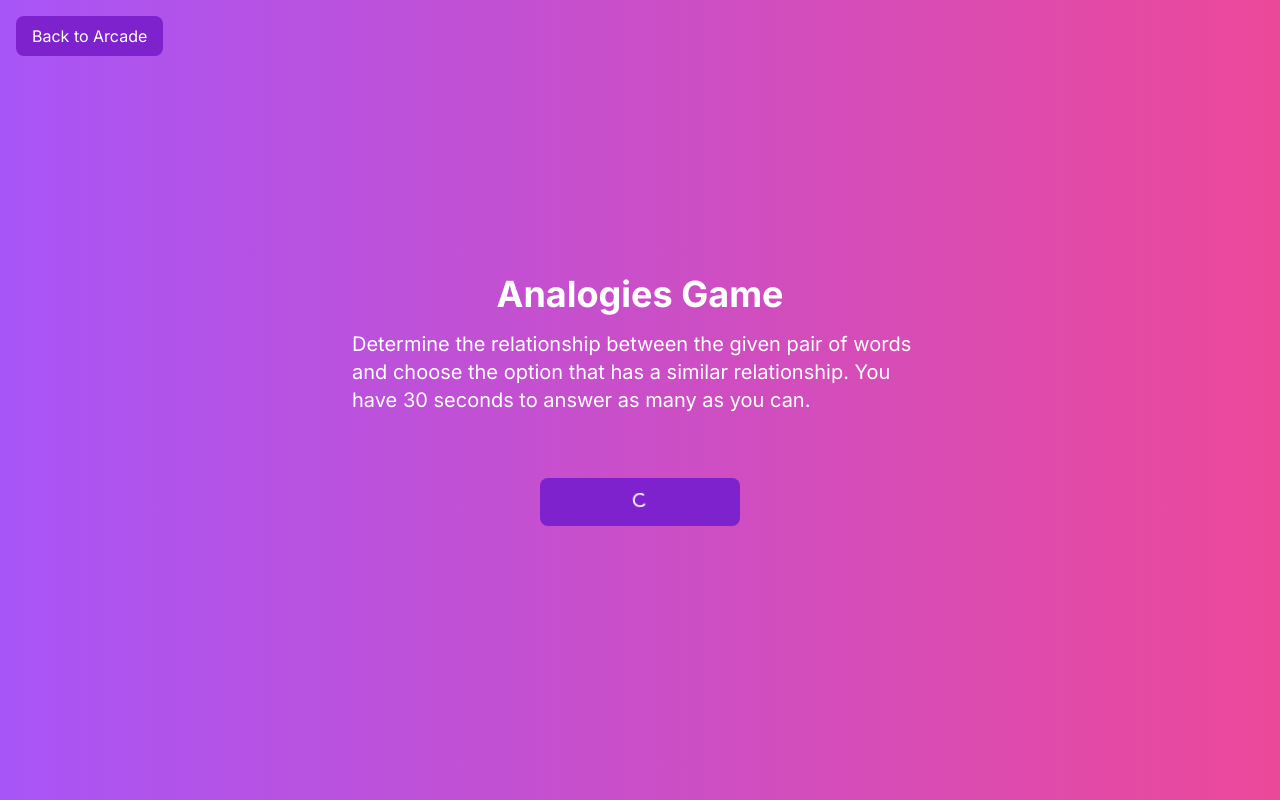
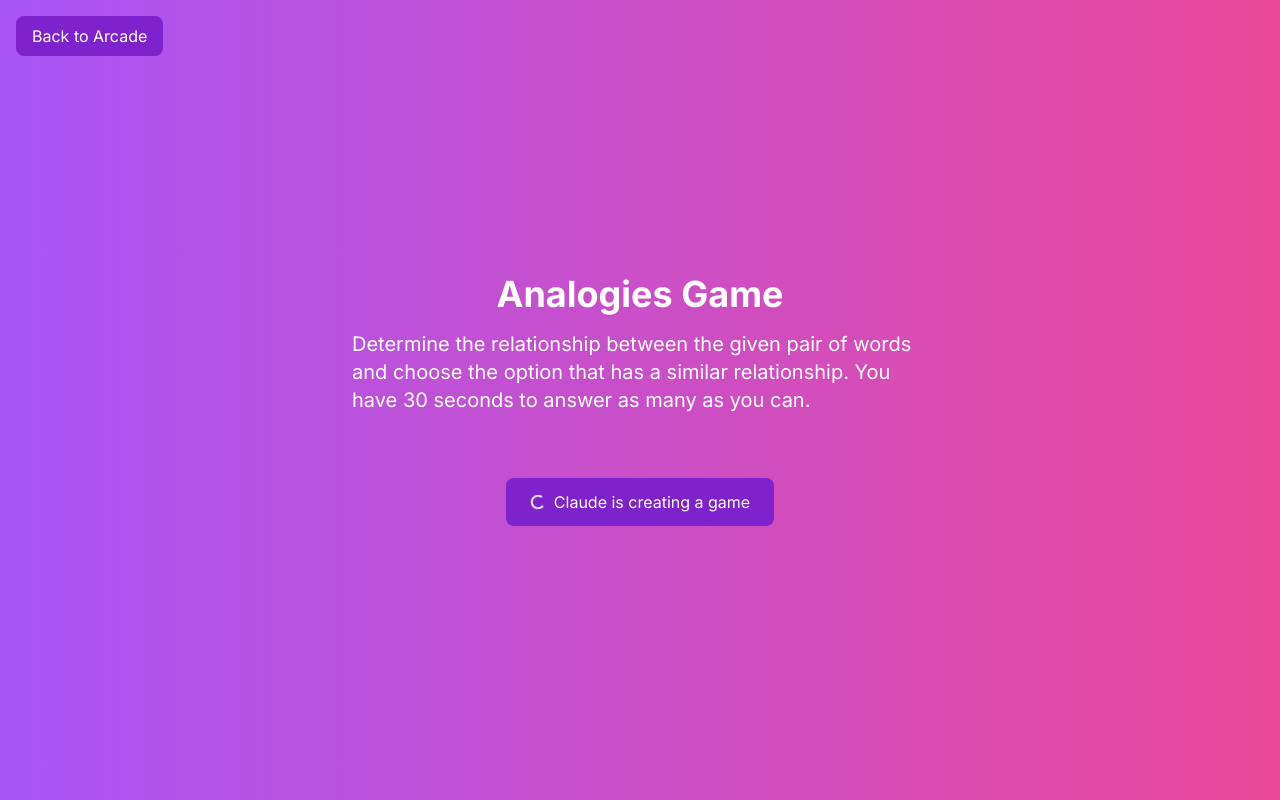
Before and after one commit to daltyboy11/wordcade, a Next.js app: page /games/analogies in a window 1280 px wide. Both pictures are taken after a click on the button "Start". Built offline with nearby package versions, Linux system fonts and the light colour scheme.

Commit message:
Add loading text to buttons that start a new game or restart the game

```diff
--- a/app/games/analogies/page.tsx
+++ b/app/games/analogies/page.tsx
@@ -38,6 +38,7 @@ export default function Analogies() {
           <Button
             onClick={startGame}
             isLoading={currentState === 'loading-ingame'}
+            loadingText="Claude is creating a game"
           >
             Start
           </Button>
@@ -102,6 +103,7 @@ export default function Analogies() {
             <Button
               onClick={startGame}
               isLoading={currentState === 'loading-ingame'}
+              loadingText="Claude is creating a game"
             >
               Play Again
             </Button>
--- a/app/games/antonyms/page.tsx
+++ b/app/games/antonyms/page.tsx
@@ -37,6 +37,7 @@ export default function Antonyms() {
           <Button
             onClick={startGame}
             isLoading={currentState === 'loading-ingame'}
+            loadingText="Claude is creating a game"
           >
             Start
           </Button>
@@ -96,6 +97,7 @@ export default function Antonyms() {
             <Button
               onClick={startGame}
               isLoading={currentState === 'loading-ingame'}
+              loadingText="Claude is creating a game"
             >
               Play Again
             </Button>
--- a/app/games/fake-words/page.tsx
+++ b/app/games/fake-words/page.tsx
@@ -37,6 +37,7 @@ export default function FakeWords() {
           <Button
             onClick={startGame}
             isLoading={currentState === 'loading-ingame'}
+            loadingText="Claude is creating a game"
           >
             Start
           </Button>
@@ -101,6 +102,7 @@ export default function FakeWords() {
             <Button
               onClick={startGame}
               isLoading={currentState === 'loading-ingame'}
+              loadingText="Claude is creating a game"
             >
               Play Again
             </Button>
--- a/app/games/synonyms/page.tsx
+++ b/app/games/synonyms/page.tsx
@@ -37,6 +37,7 @@ export default function Synonyms() {
           <Button
             onClick={startGame}
             isLoading={currentState === 'loading-ingame'}
+            loadingText="Claude is creating a game"
           >
             Start
           </Button>
@@ -96,6 +97,7 @@ export default function Synonyms() {
             <Button
               onClick={startGame}
               isLoading={currentState === 'loading-ingame'}
+              loadingText="Claude is creating a game"
             >
               Play Again
             </Button>
--- a/app/games/who-said-it/page.tsx
+++ b/app/games/who-said-it/page.tsx
@@ -37,6 +37,7 @@ export default function WhoSaidIt() {
           <Button
             onClick={startGame}
             isLoading={currentState === 'loading-ingame'}
+            loadingText="Claude is creating a game"
           >
             Start
           </Button>
@@ -98,6 +99,7 @@ export default function WhoSaidIt() {
             <Button
               onClick={startGame}
               isLoading={currentState === 'loading-ingame'}
+              loadingText="Claude is creating a game"
             >
               PLay Again
             </Button>
--- a/app/games/word-scramble/page.tsx
+++ b/app/games/word-scramble/page.tsx
@@ -73,6 +73,7 @@ export default function WordScramble() {
           <Button
             onClick={startGame}
             isLoading={currentState === 'loading-ingame'}
+            loadingText="Claude is creating a game"
           >
             Start
           </Button>
@@ -141,6 +142,7 @@ export default function WordScramble() {
             <Button
               onClick={startGame}
               isLoading={currentState === 'loading-ingame'}
+              loadingText="Claude is creating a game"
             >
               Play Again
             </Button>
--- a/components/button.tsx
+++ b/components/button.tsx
@@ -4,9 +4,15 @@ interface ButtonProps {
   isLoading: boolean;
   onClick: () => void;
   children: React.ReactNode;
+  loadingText?: string; // Add the loadingText prop
 }
 
-const Button: React.FC<ButtonProps> = ({ isLoading, onClick, children }) => {
+const Button: React.FC<ButtonProps> = ({
+  isLoading,
+  onClick,
+  children,
+  loadingText,
+}) => {
   return (
     <button
       onClick={onClick}
@@ -14,7 +20,14 @@ const Button: React.FC<ButtonProps> = ({ isLoading, onClick, children }) => {
       style={{ minWidth: '200px' }}
       className="mt-8 px-6 py-3 bg-purple-700 rounded-lg hover:bg-purple-800"
     >
-      {isLoading ? <ClipLoader color="#fff" size={16} /> : children}
+      {isLoading ? (
+        <div className="flex items-center">
+          <ClipLoader color="#fff" size={16} />
+          {loadingText && <span className="ml-2">{loadingText}</span>}
+        </div>
+      ) : (
+        children
+      )}
     </button>
   );
 };
```
